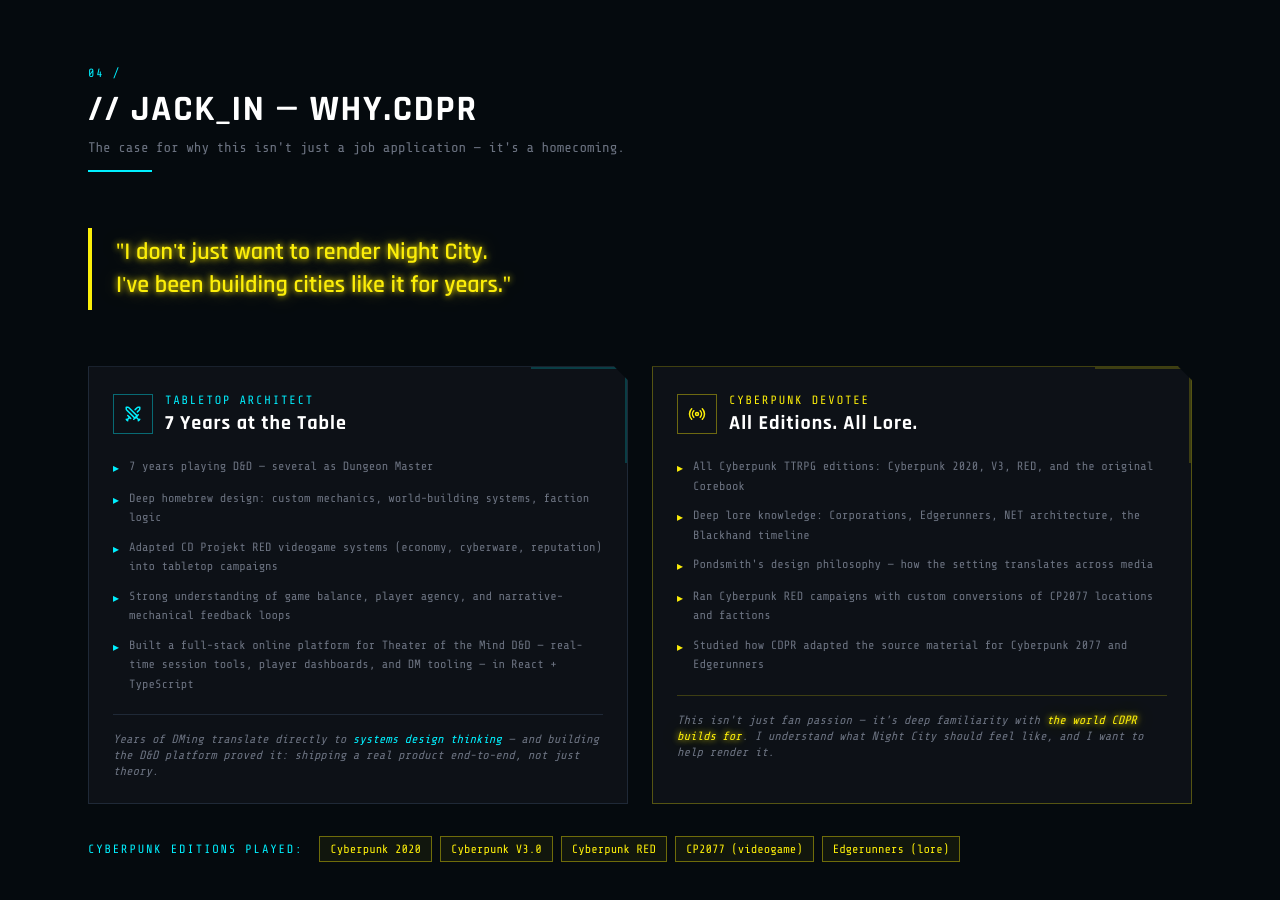
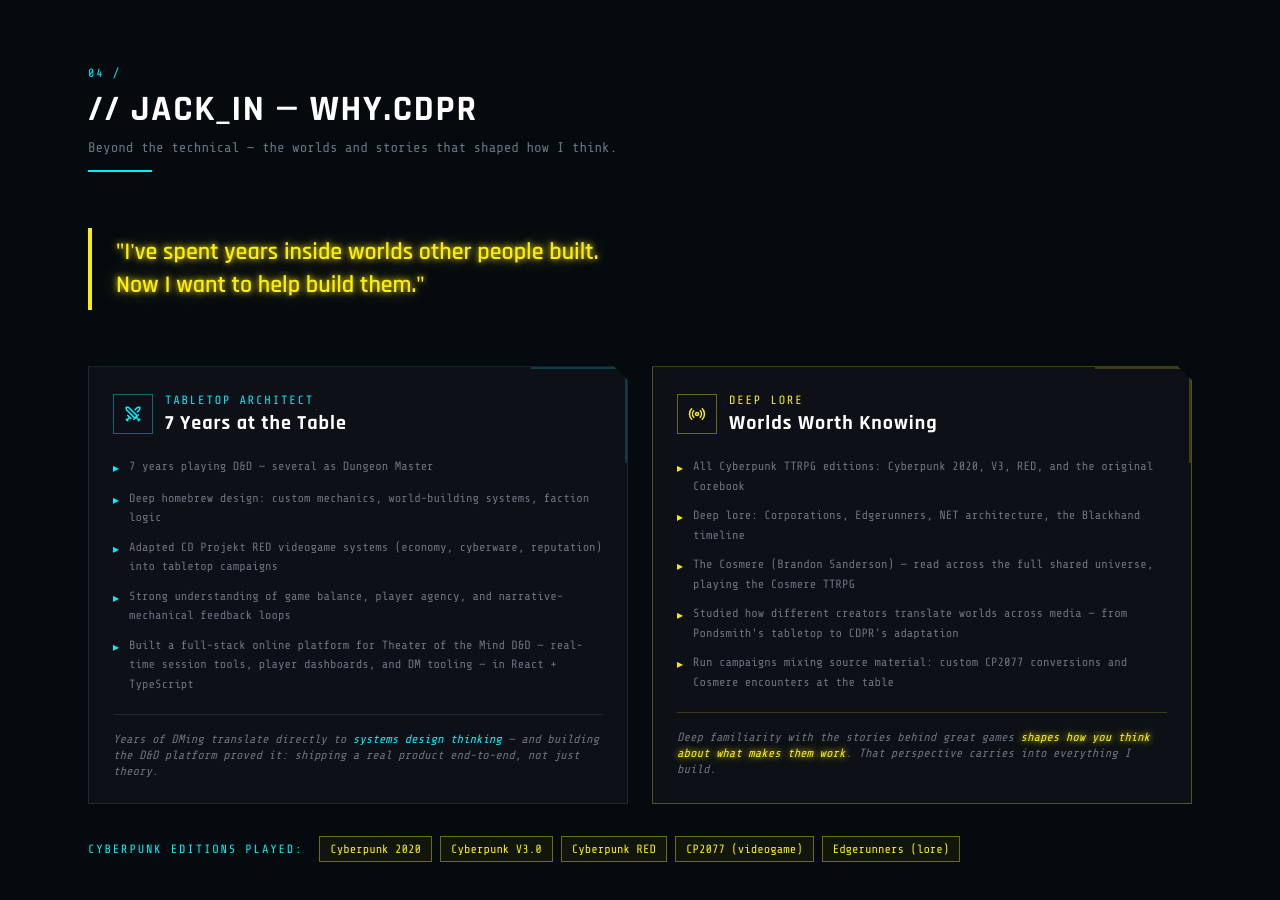
Before and after one commit to DVelascoHerruzo/Portfolio-Website, a React (Vite) app in the folder portfolio/: page / in a window 1280 px wide. Shown: the part 4440-5340 px from the top of the page. Built offline with nearby package versions, Linux system fonts and the light colour scheme.

Commit message:
tone: soften lore quote/subtitle, broaden worlds card to include Cosmere (EN/ES/PL)

```diff
--- a/portfolio/src/i18n/index.ts
+++ b/portfolio/src/i18n/index.ts
@@ -163,9 +163,9 @@
   },
   lore: {
     heading:  '// JACK_IN — WHY.CDPR',
-    subtitle: "The case for why this isn't just a job application — it's a homecoming.",
-    quote1:   "I don't just want to render Night City.",
-    quote2:   "I've been building cities like it for years.",
+    subtitle: "Beyond the technical — the worlds and stories that shaped how I think.",
+    quote1:   "I've spent years inside worlds other people built.",
+    quote2:   "Now I want to help build them.",
     tabletopLabel:   'TABLETOP ARCHITECT',
     tabletopHeading: '7 Years at the Table',
     tabletopHighlights: [
@@ -178,18 +178,18 @@
     tabletopFooterPre:       'Years of DMing translate directly to',
     tabletopFooterHighlight: 'systems design thinking',
     tabletopFooterPost:      '— and building the D&D platform proved it: shipping a real product end-to-end, not just theory.',
-    cyberpunkLabel:   'CYBERPUNK DEVOTEE',
-    cyberpunkHeading: 'All Editions. All Lore.',
+    cyberpunkLabel:   'DEEP LORE',
+    cyberpunkHeading: 'Worlds Worth Knowing',
     cyberpunkHighlights: [
       'All Cyberpunk TTRPG editions: Cyberpunk 2020, V3, RED, and the original Corebook',
-      'Deep lore knowledge: Corporations, Edgerunners, NET architecture, the Blackhand timeline',
-      "Pondsmith's design philosophy — how the setting translates across media",
-      'Ran Cyberpunk RED campaigns with custom conversions of CP2077 locations and factions',
-      'Studied how CDPR adapted the source material for Cyberpunk 2077 and Edgerunners',
+      'Deep lore: Corporations, Edgerunners, NET architecture, the Blackhand timeline',
+      'The Cosmere (Brandon Sanderson) — read across the full shared universe, playing the Cosmere TTRPG',
+      "Studied how different creators translate worlds across media — from Pondsmith's tabletop to CDPR's adaptation",
+      'Run campaigns mixing source material: custom CP2077 conversions and Cosmere encounters at the table',
     ],
-    cyberpunkFooterPre:       "This isn't just fan passion — it's deep familiarity with",
-    cyberpunkFooterHighlight: 'the world CDPR builds for',
-    cyberpunkFooterPost:      '. I understand what Night City should feel like, and I want to help render it.',
+    cyberpunkFooterPre:       'Deep familiarity with the stories behind great games',
+    cyberpunkFooterHighlight: 'shapes how you think about what makes them work',
+    cyberpunkFooterPost:      '. That perspective carries into everything I build.',
     editionsLabel: 'CYBERPUNK EDITIONS PLAYED:',
   },
   contact: {
@@ -281,9 +281,9 @@
   },
   lore: {
     heading:  '// CONECTAR — POR_QUÉ.CDPR',
-    subtitle: 'La razón por la que esto no es solo una solicitud de empleo — es volver a casa.',
-    quote1:   'No solo quiero renderizar Night City.',
-    quote2:   'Llevo años construyendo ciudades como esta.',
+    subtitle: 'Más allá de lo técnico — los mundos e historias que moldearon mi forma de pensar.',
+    quote1:   'He pasado años dentro de mundos que otros construyeron.',
+    quote2:   'Ahora quiero ayudar a construirlos.',
     tabletopLabel:   'ARQUITECTO DE MESA',
     tabletopHeading: '7 Años en la Mesa',
     tabletopHighlights: [
@@ -296,18 +296,18 @@
     tabletopFooterPre:       'Años de DM se traducen directamente en',
     tabletopFooterHighlight: 'pensamiento de diseño de sistemas',
     tabletopFooterPost:      '— y construir la plataforma D&D lo demostró: lanzar un producto real de principio a fin, no solo teoría.',
-    cyberpunkLabel:   'DEVOTO CYBERPUNK',
-    cyberpunkHeading: 'Todas las Ediciones. Todo el Lore.',
+    cyberpunkLabel:   'LORE PROFUNDO',
+    cyberpunkHeading: 'Mundos que Valen la Pena',
     cyberpunkHighlights: [
       'Todas las ediciones del TTRPG Cyberpunk: Cyberpunk 2020, V3, RED y el Corebook original',
-      'Conocimiento profundo del lore: Corporaciones, Edgerunners, arquitectura NET, la línea temporal de Blackhand',
-      'Filosofía de diseño de Pondsmith — cómo el universo se traslada a distintos medios',
-      'Dirigí campañas de Cyberpunk RED con conversiones personalizadas de localizaciones y facciones de CP2077',
-      'Estudié cómo CDPR adaptó el material original para Cyberpunk 2077 y Edgerunners',
+      'Lore profundo: Corporaciones, Edgerunners, arquitectura NET, la línea temporal de Blackhand',
+      'El Cosmere (Brandon Sanderson) — leída la saga completa, jugando al TTRPG del Cosmere',
+      'Estudiado cómo distintos creadores trasladan mundos a nuevos medios — de la mesa de Pondsmith a la adaptación de CDPR',
+      'Dirigí campañas mezclando material fuente: conversiones de CP2077 y encuentros del Cosmere',
     ],
-    cyberpunkFooterPre:       'Esto no es solo pasión de fan — es un conocimiento profundo de',
-    cyberpunkFooterHighlight: 'el mundo que CDPR construye',
-    cyberpunkFooterPost:      '. Entiendo cómo debe sentirse Night City, y quiero ayudar a renderizarla.',
+    cyberpunkFooterPre:       'La familiaridad profunda con las historias detrás de los grandes juegos',
+    cyberpunkFooterHighlight: 'moldea cómo piensas sobre lo que los hace funcionar',
+    cyberpunkFooterPost:      '. Esa perspectiva la llevo a todo lo que construyo.',
     editionsLabel: 'EDICIONES DE CYBERPUNK JUGADAS:',
   },
   contact: {
@@ -399,9 +399,9 @@
   },
   lore: {
     heading:  '// POŁĄCZ_SIĘ — DLACZEGO.CDPR',
-    subtitle: 'Powód, dla którego to nie jest zwykła aplikacja — to powrót do domu.',
-    quote1:   'Nie chcę tylko renderować Night City.',
-    quote2:   'Buduję takie miasta od lat.',
+    subtitle: 'Poza techniką — światy i opowieści, które ukształtowały mój sposób myślenia.',
+    quote1:   'Spędziłem lata wewnątrz światów, które budowali inni.',
+    quote2:   'Teraz chcę pomóc je tworzyć.',
     tabletopLabel:   'ARCHITEKT STOŁOWY',
     tabletopHeading: '7 Lat przy Stole',
     tabletopHighlights: [
@@ -414,18 +414,18 @@
     tabletopFooterPre:       'Lata prowadzenia gier przekładają się bezpośrednio w',
     tabletopFooterHighlight: 'myślenie projektowe systemów',
     tabletopFooterPost:      '— a budowa platformy D&D to udowodniła: dostarczenie prawdziwego produktu od A do Z.',
-    cyberpunkLabel:   'MIŁOŚNIK CYBERPUNKA',
-    cyberpunkHeading: 'Wszystkie Edycje. Cały Lore.',
+    cyberpunkLabel:   'GŁĘBOKIE LORE',
+    cyberpunkHeading: 'Światy Warte Poznania',
     cyberpunkHighlights: [
       'Wszystkie edycje TTRPG Cyberpunk: Cyberpunk 2020, V3, RED i oryginalny Corebook',
-      'Głęboka wiedza o lore: Korporacje, Edgerunnerzy, architektura NET, oś czasu Blackhanda',
-      'Filozofia projektowania Pondsmitha — jak setting przekłada się na różne media',
-      'Prowadziłem kampanie Cyberpunk RED z własnymi konwersjami lokacji i frakcji z CP2077',
-      'Studiowałem, jak CDPR zaadaptował materiał źródłowy do Cyberpunk 2077 i Edgerunnerów',
+      'Głęboka wiedza: Korporacje, Edgerunnerzy, architektura NET, oś czasu Blackhanda',
+      'Kosmere (Brandon Sanderson) — przeczytana cała saga, granie w TTRPG Kosmere',
+      'Studiowanie, jak różni twórcy przenoszą światy na nowe media — od stolika Pondsmitha do adaptacji CDPR',
+      'Prowadziłem kampanie mieszające materiał źródłowy: konwersje CP2077 i encountery z Kosmere',
     ],
-    cyberpunkFooterPre:       'To nie tylko fandom — to głęboka znajomość',
-    cyberpunkFooterHighlight: 'świata, który buduje CDPR',
-    cyberpunkFooterPost:      '. Rozumiem, jak powinno wyglądać Night City, i chcę pomóc to renderować.',
+    cyberpunkFooterPre:       'Głęboka znajomość historii za wielkimi grami',
+    cyberpunkFooterHighlight: 'kształtuje sposób, w jaki myślisz o tym, co je tworzy',
+    cyberpunkFooterPost:      '. Tę perspektywę wnoszę do każdego projektu, nad którym pracuję.',
     editionsLabel: 'EDYCJE CYBERPUNKA:',
   },
   contact: {
```
